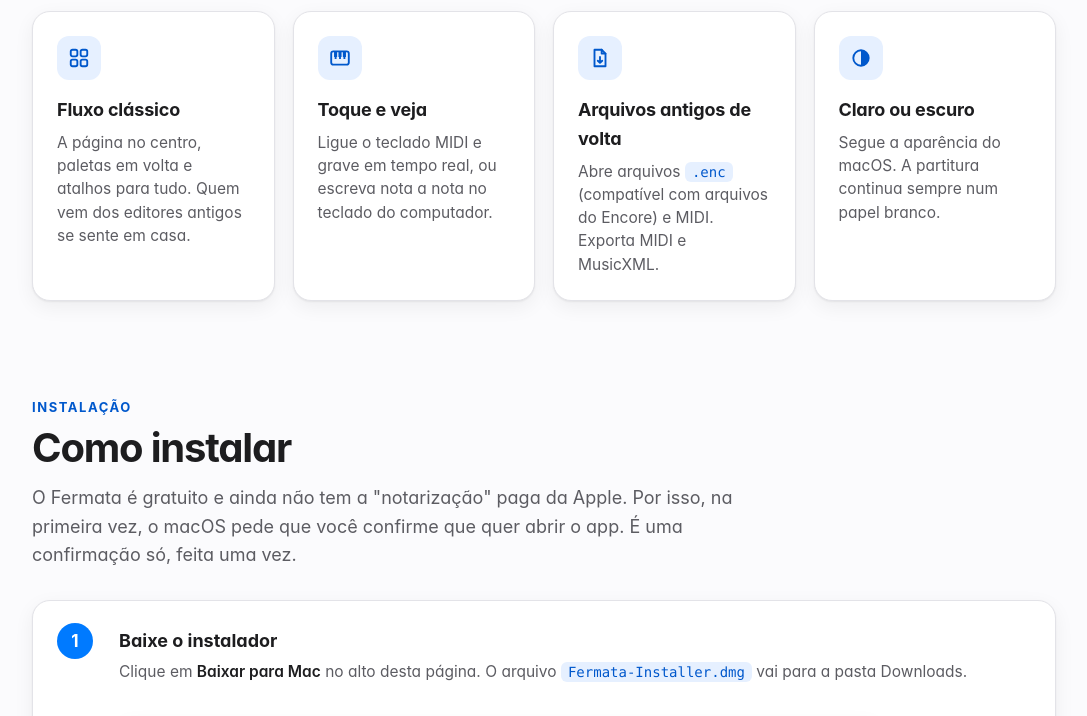
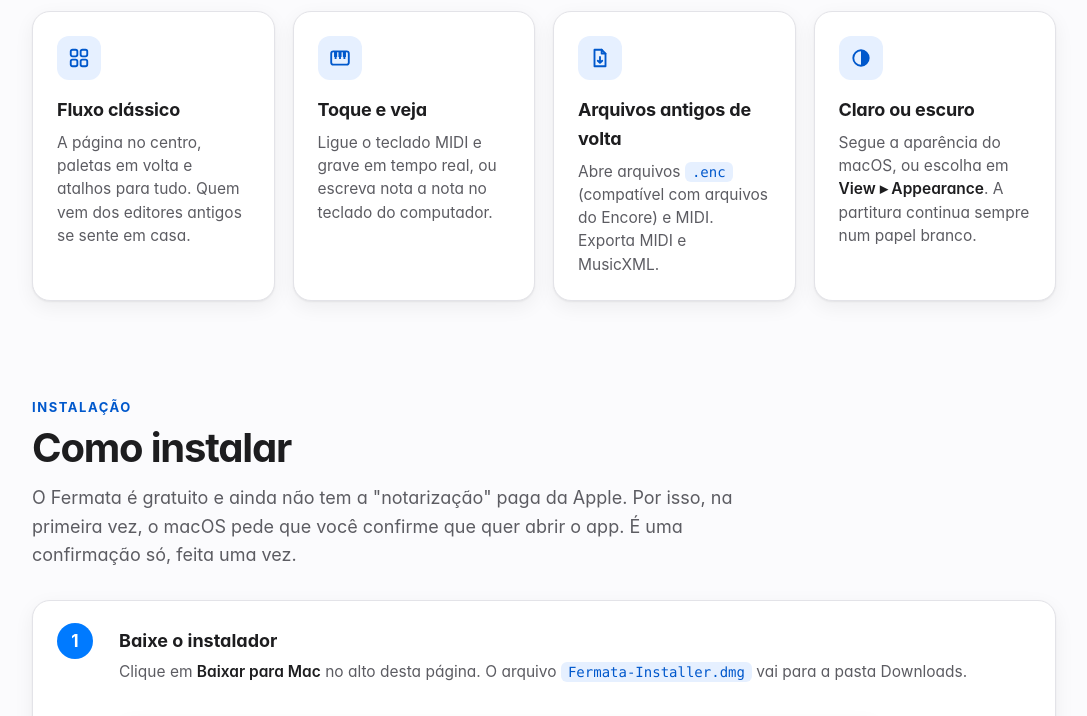
Before and after one commit to murillowelsi/fermata, a plain HTML site: page docs/index.html in a window 1280 px wide. Shown: the part 1505-2221 px from the top of the page, without its empty margins (96-1183 px from the left). Drawn offline with Linux system fonts and the light colour scheme; no server answers.

Commit message:
release: 0.3.2 (View ▸ Appearance: tema escolhido no app)

```diff
--- a/docs/index.html
+++ b/docs/index.html
@@ -49,7 +49,7 @@
     <div class="card"><div class="fi"><svg width="22" height="22" viewBox="0 0 20 20" fill="none" stroke="currentColor" stroke-width="1.7" aria-hidden="true"><rect x="2.5" y="2.5" width="6" height="6" rx="1.6"/><rect x="11.5" y="2.5" width="6" height="6" rx="1.6"/><rect x="2.5" y="11.5" width="6" height="6" rx="1.6"/><rect x="11.5" y="11.5" width="6" height="6" rx="1.6"/></svg></div><h3>Fluxo clássico</h3><p>A página no centro, paletas em volta e atalhos para tudo. Quem vem dos editores antigos se sente em casa.</p></div>
     <div class="card"><div class="fi"><svg width="22" height="22" viewBox="0 0 20 20" fill="none" stroke="currentColor" stroke-width="1.7" stroke-linejoin="round" aria-hidden="true"><rect x="2" y="4" width="16" height="12" rx="2"/><path d="M6 4v7M10 4v7M14 4v7"/><path d="M4.6 4h2.8v5H4.6zM8.6 4h2.8v5H8.6zM12.6 4h2.8v5h-2.8z" fill="currentColor" stroke="none"/></svg></div><h3>Toque e veja</h3><p>Ligue o teclado MIDI e grave em tempo real, ou escreva nota a nota no teclado do computador.</p></div>
     <div class="card"><div class="fi"><svg width="22" height="22" viewBox="0 0 20 20" fill="none" stroke="currentColor" stroke-width="1.7" stroke-linecap="round" stroke-linejoin="round" aria-hidden="true"><path d="M5 2.5h6.5l3.5 3.5v11.5H5z"/><path d="M11.5 2.5V6H15"/><path d="M8 12.5l2 2 2-2M10 9v5.3"/></svg></div><h3>Arquivos antigos de volta</h3><p>Abre arquivos <code>.enc</code> (compatível com arquivos do Encore) e MIDI. Exporta MIDI e MusicXML.</p></div>
-    <div class="card"><div class="fi"><svg width="22" height="22" viewBox="0 0 20 20" fill="none" stroke="currentColor" stroke-width="1.7" aria-hidden="true"><circle cx="10" cy="10" r="7"/><path d="M10 3a7 7 0 0 1 0 14z" fill="currentColor" stroke="none"/></svg></div><h3>Claro ou escuro</h3><p>Segue a aparência do macOS. A partitura continua sempre num papel branco.</p></div>
+    <div class="card"><div class="fi"><svg width="22" height="22" viewBox="0 0 20 20" fill="none" stroke="currentColor" stroke-width="1.7" aria-hidden="true"><circle cx="10" cy="10" r="7"/><path d="M10 3a7 7 0 0 1 0 14z" fill="currentColor" stroke="none"/></svg></div><h3>Claro ou escuro</h3><p>Segue a aparência do macOS, ou escolha em <span class="ui">View ▸ Appearance</span>. A partitura continua sempre num papel branco.</p></div>
   </div>
 </div></section>
 
@@ -79,7 +79,8 @@
 <section id="versoes"><div class="wrap">
   <div class="eyebrow">Versões</div><h2>Versões</h2>
   <div id="releases">
-    <div class="card"><div class="rel"><div><h3>Fermata 0.3.1 <span class="tag">mais recente</span></h3><div class="what">Instalador novo: janela maior, com o Fermata e a pasta Applications lado a lado.</div></div><a class="dl" href="https://github.com/murillowelsi/fermata/releases/tag/v0.3.1">Ver e baixar</a></div></div>
+    <div class="card"><div class="rel"><div><h3>Fermata 0.3.2 <span class="tag">mais recente</span></h3><div class="what">Escolha o tema no app: View ▸ Appearance (igual ao sistema, claro ou escuro).</div></div><a class="dl" href="https://github.com/murillowelsi/fermata/releases/tag/v0.3.2">Ver e baixar</a></div></div>
+    <div class="card"><div class="rel"><div><h3>Fermata 0.3.1</h3><div class="what">Instalador novo: janela maior, com o Fermata e a pasta Applications lado a lado.</div></div><a class="dl" href="https://github.com/murillowelsi/fermata/releases/tag/v0.3.1">Ver e baixar</a></div></div>
     <div class="card"><div class="rel"><div><h3>Fermata 0.3.0</h3><div class="what">Diálogos e menus no estilo novo e o ícone Traço.</div></div><a class="dl" href="https://github.com/murillowelsi/fermata/releases/tag/v0.3.0">Ver e baixar</a></div></div>
     <div class="card"><div class="rel"><div><h3>Fermata 0.2.0</h3><div class="what">Visual novo: modo claro e escuro, barra enxuta, paletas com símbolos Bravura.</div></div><a class="dl" href="https://github.com/murillowelsi/fermata/releases/tag/v0.2.0">Ver e baixar</a></div></div>
     <div class="card"><div class="rel"><div><h3>Fermata 0.1.0</h3><div class="what">Primeira versão.</div></div><a class="dl" href="https://github.com/murillowelsi/fermata/releases/tag/v0.1.0">Ver e baixar</a></div></div>
```
Also changed, not shown: 4 other files.
